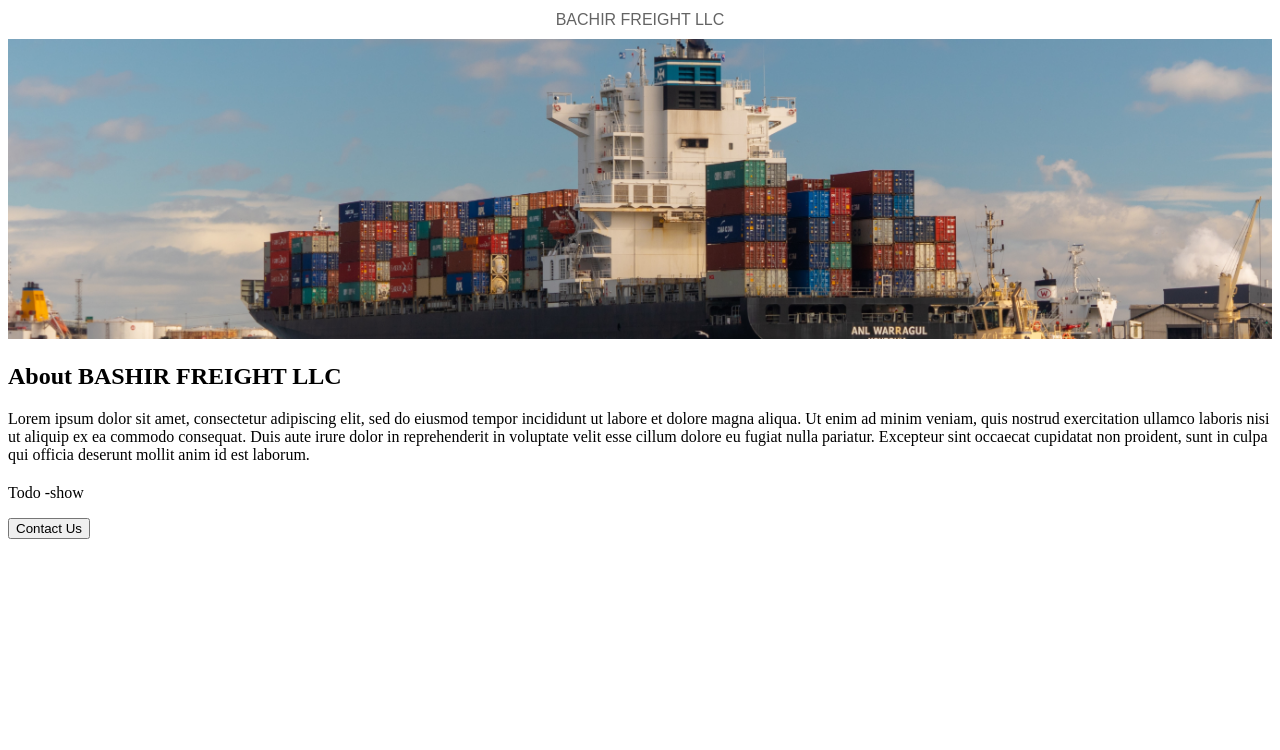
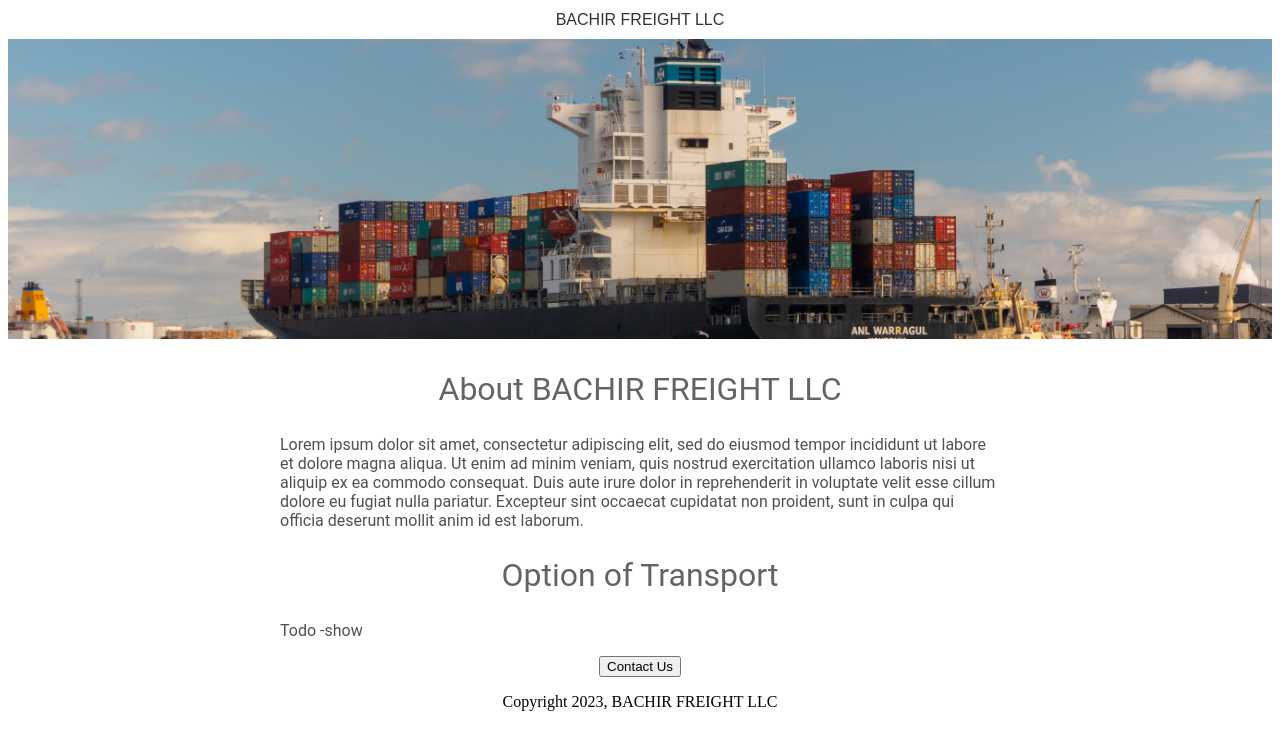
Before and after one commit to ahabibou/bachir-freight-llc-website, a Flask app: page / in a window 1280 px wide. Shown: the top 750 px of the page. Run offline with Flask 3, Linux system fonts and the light colour scheme.

Commit message:
10/14/2023

```diff
--- a/templates/home.html
+++ b/templates/home.html
@@ -3,32 +3,57 @@
 <head>
   <title> Welcome to Bachir Freight LLC Website </title>
   <style>
-    h1 {
+    /* h1 styles */
+    h1{
       font-size: 40px;
       font: 1em sans-serif;ont-family: Roboto;
       font-weight: normal;
-      color: rgb(100, 100, 100);
+      color: rgb(50, 50, 50);
       text-align: center;
       }
-    #banner {
+    /* Class style */
+    .bodytext{
+      font-family: Roboto;
+      color: rgb(80, 80, 80);
+
+    }
+    /* id style for the top image */
+    #banner{
       width: 100%;
       height: 300px;
       object-fit: cover;
       }
-
+    /* h2 styles */
+    h2{
+      font-size: 32px;
+      font-family: Roboto;
+      color: rgb(100, 100, 100);
+      text-align: center;
+      font-weight: normal;
+      }
+    /* Centre element in the div with id=container on the web page */
+    #container{
+      max-width: 720px;
+      margin: 0 auto;
+    }
   </style>
 </head>
 <body>
-  <h1>BACHIR FREIGHT LLC</h1>
+
+  <h1> BACHIR FREIGHT LLC </h1> <!-- to insert image on top -->
   <img id="banner", src="https://bachir-freight-llc-website-5.abdouhabibou.repl.co/static/john-simmons-N7_NUUtCkDU-unsplash.jpg", >
-  <h2>About BASHIR FREIGHT LLC</h2>
-  <p>
+  <div id=container> <!-- to center the page text -->
+    <h2>About BACHIR FREIGHT LLC</h2>
+    <p class="bodytext">
     Lorem ipsum dolor sit amet, consectetur adipiscing elit, sed do eiusmod tempor incididunt ut labore et dolore magna aliqua. Ut enim ad minim veniam, quis nostrud exercitation ullamco laboris nisi ut aliquip ex ea commodo consequat. Duis aute irure dolor in reprehenderit in voluptate velit esse cillum dolore eu fugiat nulla pariatur. Excepteur sint occaecat cupidatat non proident, sunt in culpa qui officia deserunt mollit anim id est laborum.
-  </p>
-  <h2>  </h2>
-  <p>Todo -show  </p>
-  <button> Contact Us </button>
-</body>
+    </p>
+    <h2>Option of Transport</h2>
+    <p class="bodytext">Todo -show  </p>
+    <div style="text-align:center;"> <!-- Add a button align to the center of the web page -->
+      <button> Contact Us </button> <!-- to add button -->
+      <p>  Copyright 2023, BACHIR FREIGHT LLC </p>
+    </div>
+  </div>
 </body>
 
 </html>
```
